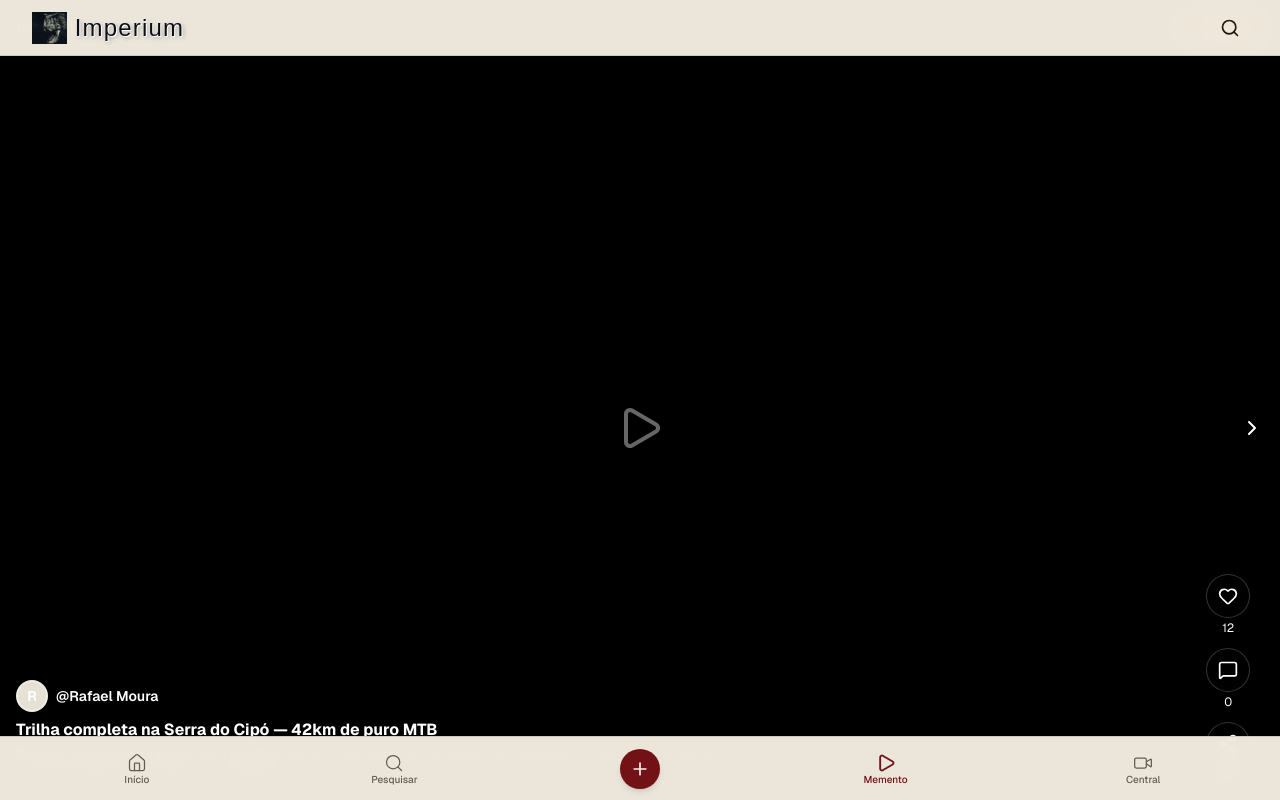
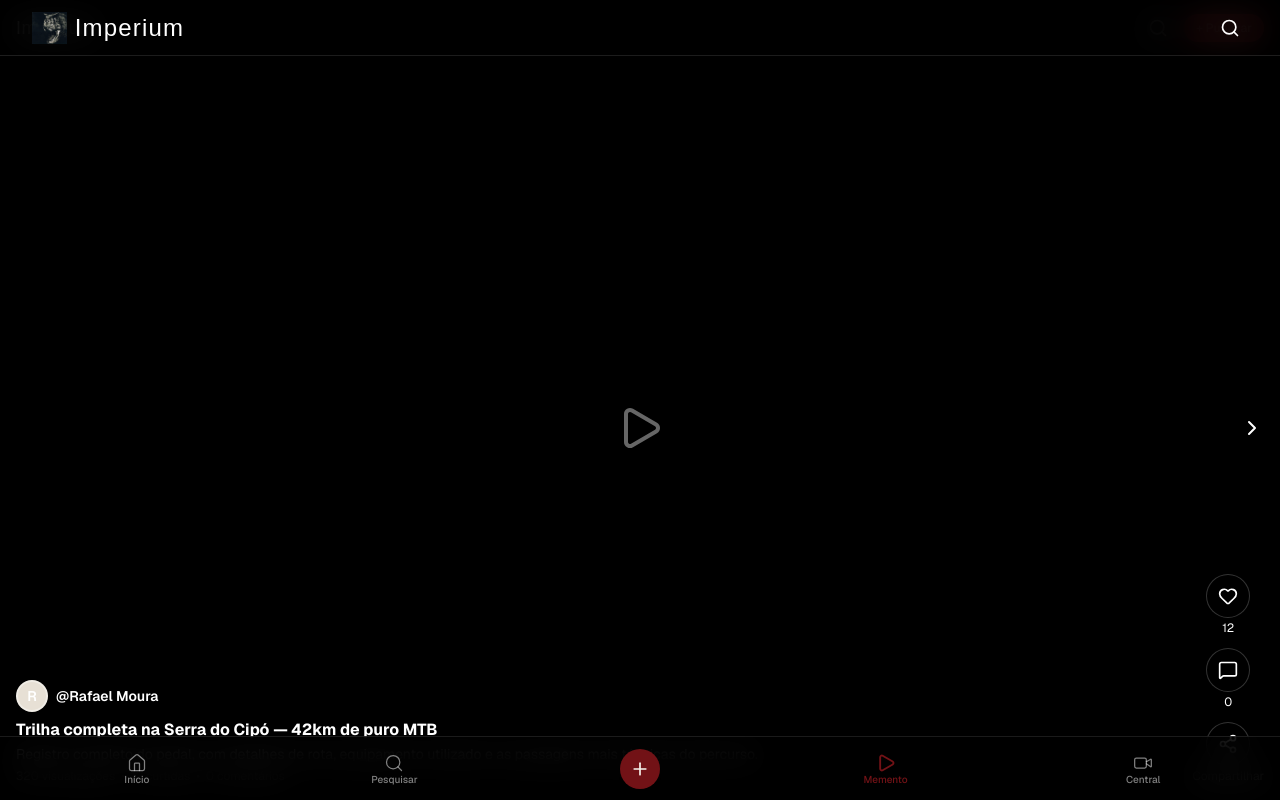
Before and after one commit to Kaiser9888/imperium-bikes-front, a Next.js app: page /videos/memento in a window 1280 px wide. Built offline with nearby package versions, Linux system fonts and the light colour scheme; no server answers; a web font is replaced by a local one.

Commit message:
feat: mudar a cor do button nav do memento

```diff
--- a/app/videos/layout.tsx
+++ b/app/videos/layout.tsx
@@ -33,32 +33,11 @@ export default function VideosLayout({
   const lastScrollY = useRef(0);
 
   const navItems = [
-    {
-      icon: Home,
-      label: "Início",
-      href: "/videos",
-    },
-    {
-      icon: Search,
-      label: "Pesquisar",
-      href: "/videos/buscar",
-    },
-    {
-      icon: Plus,
-      label: "Upload",
-      href: "/videos/upload",
-      highlight: true,
-    },
-    {
-      icon: Play,
-      label: "Memento",
-      href: "/videos/memento",
-    },
-    {
-      icon: Video,
-      label: "Central",
-      href: "/videos/meus-videos",
-    },
+    { icon: Home, label: "Início", href: "/videos" },
+    { icon: Search, label: "Pesquisar", href: "/videos/buscar" },
+    { icon: Plus, label: "Upload", href: "/videos/upload", highlight: true },
+    { icon: Play, label: "Memento", href: "/videos/memento" },
+    { icon: Video, label: "Central", href: "/videos/meus-videos" },
   ];
 
   const getHomeHref = () => {
@@ -69,92 +48,45 @@ export default function VideosLayout({
     const handleScroll = () => {
       const currentScrollY = window.scrollY;
 
-      if (
-        currentScrollY > lastScrollY.current &&
-        currentScrollY > 10
-      ) {
+      if (currentScrollY > lastScrollY.current && currentScrollY > 10) {
         setShowNav(false);
-      } else if (
-        currentScrollY < lastScrollY.current - 5
-      ) {
+      } else if (currentScrollY < lastScrollY.current - 5) {
         setShowNav(true);
       }
 
       lastScrollY.current = currentScrollY;
     };
 
-    window.addEventListener("scroll", handleScroll, {
-      passive: true,
-    });
-
-    return () => {
-      window.removeEventListener("scroll", handleScroll);
-    };
+    window.addEventListener("scroll", handleScroll, { passive: true });
+    return () => window.removeEventListener("scroll", handleScroll);
   }, []);
 
   return (
-    <div className="flex min-h-screen flex-col bg-background">
-      {/* ======================================================
-          TOP BAR
-      ====================================================== */}
-
+    <div className={`flex min-h-screen flex-col ${isMemento ? "bg-black" : "bg-background"}`}>
+      {/* ===== TOP BAR ===== */}
       {!isSearchPage && (
         <header
           className={`
-            fixed
-            top-0
-            left-0
-            right-0
-            z-40
-            h-14
-            border-b
-            border-border
-            bg-background/95
-            backdrop-blur-lg
-            transition-transform
-            duration-300
+            fixed top-0 left-0 right-0 z-40 h-14
+            border-b backdrop-blur-lg transition-transform duration-300
             ${
-            showNav
-              ? "translate-y-0"
-              : "-translate-y-full"
+            isMemento
+              ? "border-white/10 bg-black/80"
+              : "border-border bg-background/95"
           }
+            ${showNav ? "translate-y-0" : "-translate-y-full"}
           `}
         >
-          <div
-            className={`
-              flex
-              h-full
-              items-center
-              px-3
-              sm:px-6
-              lg:px-8
-              ${
-              isMemento
-                ? "justify-start"
-                : "gap-2"
-            }
-            `}
-          >
+          <div className={`flex h-full items-center px-3 sm:px-6 lg:px-8 ${isMemento ? "justify-start" : "gap-2"}`}>
             {/* LOGO */}
-
-            <Link
-              href="/videos"
-              className="flex shrink-0 items-center gap-2"
-              aria-label="Página inicial de vídeos"
-            >
-              <img
-                src="/logo2.png"
-                alt="Imperium"
-                className="h-7 w-auto sm:h-8"
-              />
-
+            <Link href="/videos" className="flex shrink-0 items-center gap-2" aria-label="Página inicial de vídeos">
+              <img src="/logo2.png" alt="Imperium" className="h-7 w-auto sm:h-8" />
               <span
                 className="font-blackletter text-sm tracking-wide sm:text-2xl"
                 style={{
                   fontFamily: "var(--font-caesar)",
-                  color: "#0b0F19",
-                  textShadow:
-                    "0 0 1px #FFF, 1px 1px 0px #FFF, 2px 2px 4px rgba(11, 15, 25, 0.3)",
+                  color: isMemento ? "#FFFFFF" : "#0b0F19",
+                  textShadow: isMemento ? "none" : "0 0 1px #FFF, 1px 1px 0px #FFF, 2px 2px 4px rgba(11, 15, 25, 0.3)",
                   letterSpacing: "0.05em",
                 }}
               >
@@ -163,24 +95,20 @@ export default function VideosLayout({
             </Link>
 
             {/* ÁREA DIREITA */}
-
             <div className="ml-auto flex shrink-0 items-center gap-1">
               {/* BUSCA */}
-
               <Link
                 href="/videos/buscar"
-                className="rounded-full p-2 text-foreground transition-colors hover:bg-muted hover:text-primary active:scale-95"
+                className={`rounded-full p-2 transition-colors active:scale-95 ${
+                  isMemento ? "text-white hover:bg-white/10" : "text-foreground hover:bg-muted hover:text-primary"
+                }`}
                 aria-label="Buscar vídeos"
                 title="Buscar vídeos"
               >
-                <Search
-                  className="h-5 w-5"
-                  aria-hidden="true"
-                />
+                <Search className="h-5 w-5" aria-hidden="true" />
               </Link>
 
               {/* NOTIFICAÇÕES + LOGIN */}
-
               {!isMemento && (
                 <>
                   <button
@@ -188,10 +116,7 @@ export default function VideosLayout({
                     className="rounded-md p-2 text-muted-foreground transition-colors hover:bg-muted hover:text-foreground"
                     aria-label="Notificações"
                   >
-                    <Bell
-                      className="h-5 w-5"
-                      aria-hidden="true"
-                    />
+                    <Bell className="h-5 w-5" aria-hidden="true" />
                   </button>
 
                   {isSignedIn ? (
@@ -203,17 +128,7 @@ export default function VideosLayout({
                         className="flex h-8 w-8 items-center justify-center rounded-full bg-muted text-muted-foreground transition-colors hover:bg-primary/10 hover:text-primary"
                         aria-label="Entrar"
                       >
-                        <svg
-                          width="18"
-                          height="18"
-                          viewBox="0 0 24 24"
-                          fill="none"
-                          stroke="currentColor"
-                          strokeWidth="2"
-                          strokeLinecap="round"
-                          strokeLinejoin="round"
-                          aria-hidden="true"
-                        >
+                        <svg width="18" height="18" viewBox="0 0 24 24" fill="none" stroke="currentColor" strokeWidth="2" strokeLinecap="round" strokeLinejoin="round" aria-hidden="true">
                           <path d="M20 21v-2a4 4 0 0 0-4-4H8a4 4 0 0 0-4 4v2" />
                           <circle cx="12" cy="7" r="4" />
                         </svg>
@@ -227,10 +142,7 @@ export default function VideosLayout({
         </header>
       )}
 
-      {/* ======================================================
-          CONTEÚDO PRINCIPAL
-      ====================================================== */}
-
+      {/* ===== CONTEÚDO ===== */}
       <main
         className={`
           flex-1
@@ -244,29 +156,17 @@ export default function VideosLayout({
         {children}
       </main>
 
-      {/* ======================================================
-          BOTTOM NAVIGATION
-      ====================================================== */}
-
+      {/* ===== BOTTOM NAVIGATION ===== */}
       <nav
         className={`
-          fixed
-          bottom-0
-          left-0
-          right-0
-          z-50
-          h-16
-          border-t
-          border-border
-          bg-background/95
-          backdrop-blur-lg
-          transition-transform
-          duration-300
+          fixed bottom-0 left-0 right-0 z-50 h-16
+          border-t backdrop-blur-lg transition-transform duration-300
           ${
-          showNav
-            ? "translate-y-0"
-            : "translate-y-full"
+          isMemento
+            ? "border-white/10 bg-black/80"
+            : "border-border bg-background/95"
         }
+          ${showNav ? "translate-y-0" : "translate-y-full"}
         `}
         role="navigation"
         aria-label="Navegação principal"
@@ -282,59 +182,40 @@ export default function VideosLayout({
                   href={item.href}
                   className="flex flex-col items-center justify-center gap-0.5"
                   aria-label={item.label}
-                  aria-current={
-                    isActive ? "page" : undefined
-                  }
+                  aria-current={isActive ? "page" : undefined}
                 >
                   <span className="flex h-10 w-10 items-center justify-center rounded-full bg-primary text-primary-foreground shadow-md transition-transform hover:scale-105 active:scale-95">
-                    <item.icon
-                      className="h-5 w-5"
-                      aria-hidden="true"
-                    />
+                    <item.icon className="h-5 w-5" aria-hidden="true" />
                   </span>
                 </Link>
               );
             }
 
-            const href =
-              item.label === "Início"
-                ? getHomeHref()
-                : item.href;
+            const href = item.label === "Início" ? getHomeHref() : item.href;
 
             return (
               <Link
                 key={item.label}
                 href={href}
                 className={`
-                  flex
-                  min-w-[64px]
-                  flex-col
-                  items-center
-                  justify-center
-                  gap-0.5
-                  transition-colors
+                  flex min-w-[64px] flex-col items-center justify-center gap-0.5 transition-colors
                   ${
                   isActive
                     ? "text-primary"
-                    : "text-muted-foreground hover:text-foreground"
+                    : isMemento
+                      ? "text-white/50 hover:text-white"
+                      : "text-muted-foreground hover:text-foreground"
                 }
                 `}
                 aria-label={item.label}
-                aria-current={
-                  isActive ? "page" : undefined
-                }
+                aria-current={isActive ? "page" : undefined}
               >
                 <item.icon
                   className="h-5 w-5"
-                  strokeWidth={
-                    isActive ? 2.25 : 1.5
-                  }
+                  strokeWidth={isActive ? 2.25 : 1.5}
                   aria-hidden="true"
                 />
-
-                <span className="text-[0.625rem] font-medium leading-none">
-                  {item.label}
-                </span>
+                <span className="text-[0.625rem] font-medium leading-none">{item.label}</span>
               </Link>
             );
           })}
```
